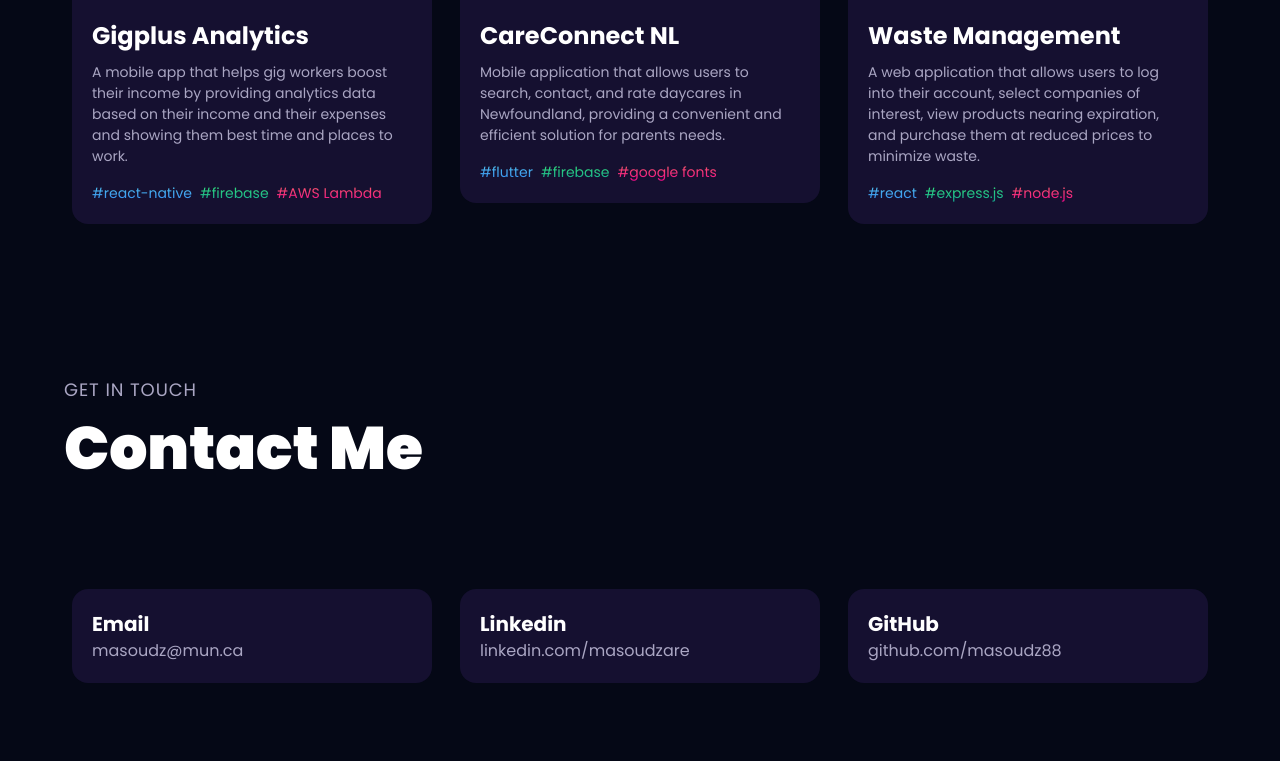
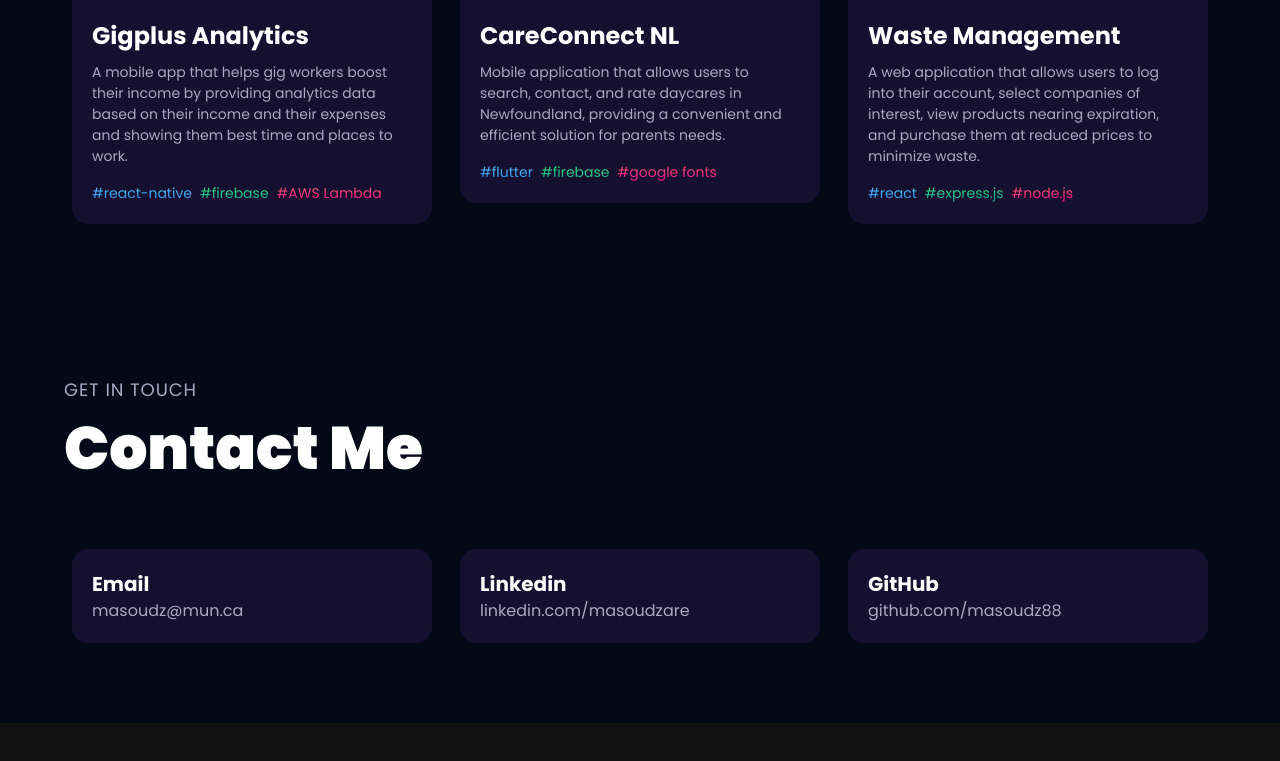
Before and after one commit to masoudz88/my_portfolio, a React (Create React App) app: page / in a window 1280 px wide. Shown: the part 5189-5950 px from the top of the page. After the commit the page ends 5912 px from the top, so only its background shows below. Built offline with nearby package versions, Linux system fonts and the light colour scheme.

Commit message:
minor change

```diff
--- a/src/components/Contact.jsx
+++ b/src/components/Contact.jsx
@@ -30,7 +30,7 @@
         <h2 className={`${styles.sectionHeadText}`}>Contact Me</h2>
       </motion.div>
 
-      <div className="mt-20 flex flex-wrap justify-center gap-7">
+      <div className="mt-10 flex flex-wrap justify-center gap-7">
         <ContactInfo
           label="Email"
           value="masoudz@mun.ca"
```
